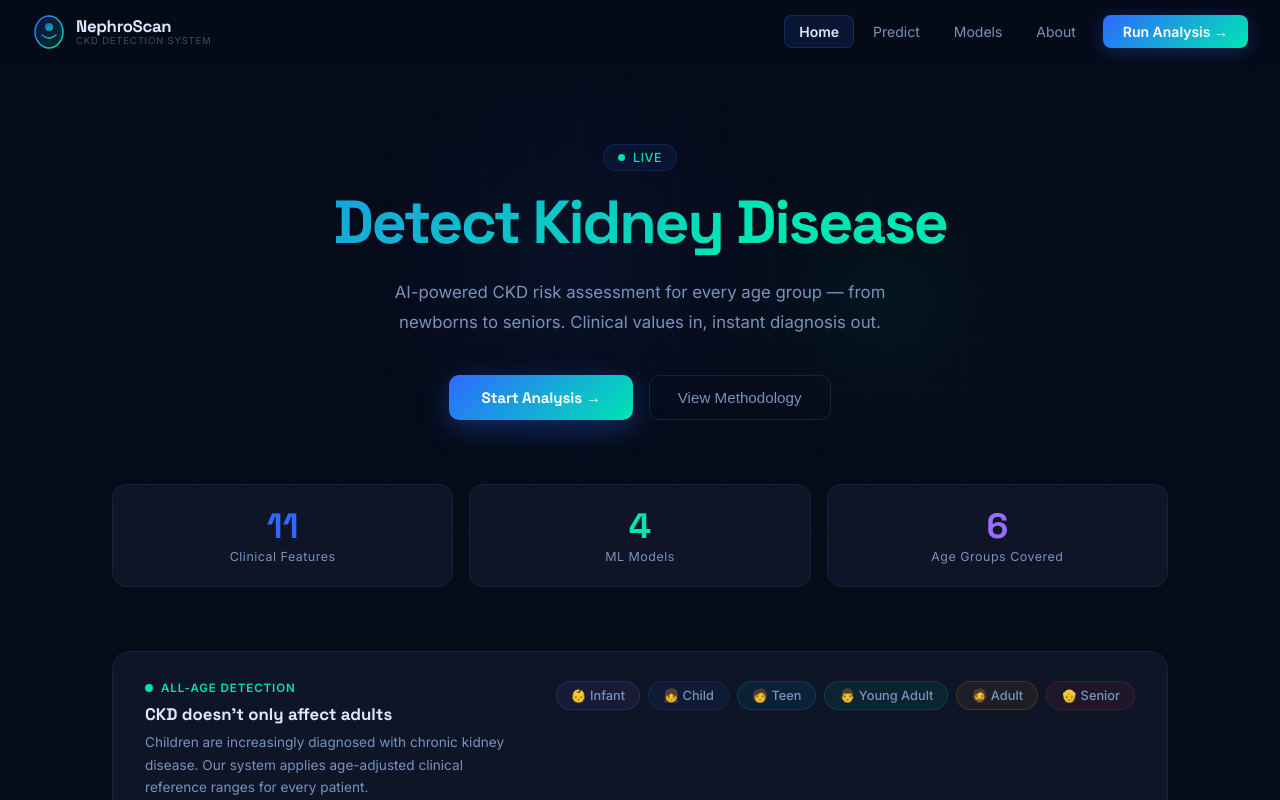
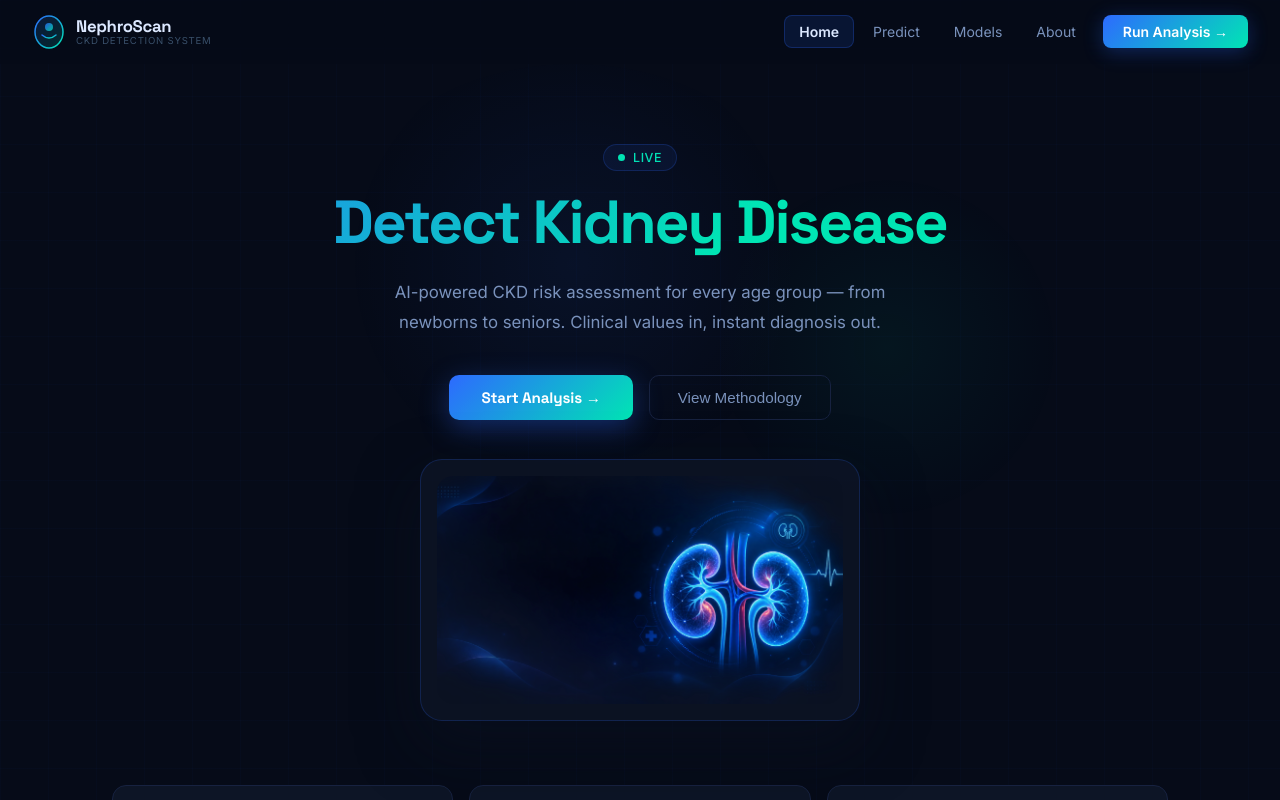
Before and after one commit to sharanugd2305/ckd-detection, a React (Create React App) app in the folder frontend/: page / in a window 1280 px wide. Shown: the top 800 px of the page. Built offline with nearby package versions, Linux system fonts and the light colour scheme.

Commit message:
Add kidney illustration

```diff
--- a/frontend/src/pages/Home.js
+++ b/frontend/src/pages/Home.js
@@ -1,5 +1,6 @@
 import React,{useState,useEffect,useRef} from 'react';
 import {useNavigate} from 'react-router-dom';
+import kidneyImg from '../images/kidney_img.png';
 
 /* ── Animated counter ── */
 function Counter({to,suffix='',duration=1800}){
@@ -166,6 +167,29 @@ export default function Home(){
             onMouseOut={e=>{e.currentTarget.style.color='#7A92BC';e.currentTarget.style.borderColor='#172240';}}
           >View Methodology</button>
         </div>
+
+        <div style={{marginTop:'2.4rem',display:'flex',justifyContent:'center',animation:'fadeUp .5s ease .32s both'}}>
+          <div style={{
+            width:'min(440px, 82vw)',
+            padding:'1rem',
+            borderRadius:22,
+            background:'rgba(13,21,38,0.8)',
+            border:'1px solid rgba(45,106,255,.2)',
+            boxShadow:'0 24px 60px rgba(9,18,34,.5)',
+          }}>
+            <img
+              src={kidneyImg}
+              alt="Kidney illustration"
+              style={{
+                display:'block',
+                width:'100%',
+                maxHeight:280,
+                objectFit:'cover',
+                borderRadius:16,
+              }}
+            />
+          </div>
+        </div>
       </div>
 
       {/* ── Stats row ── */}
```
